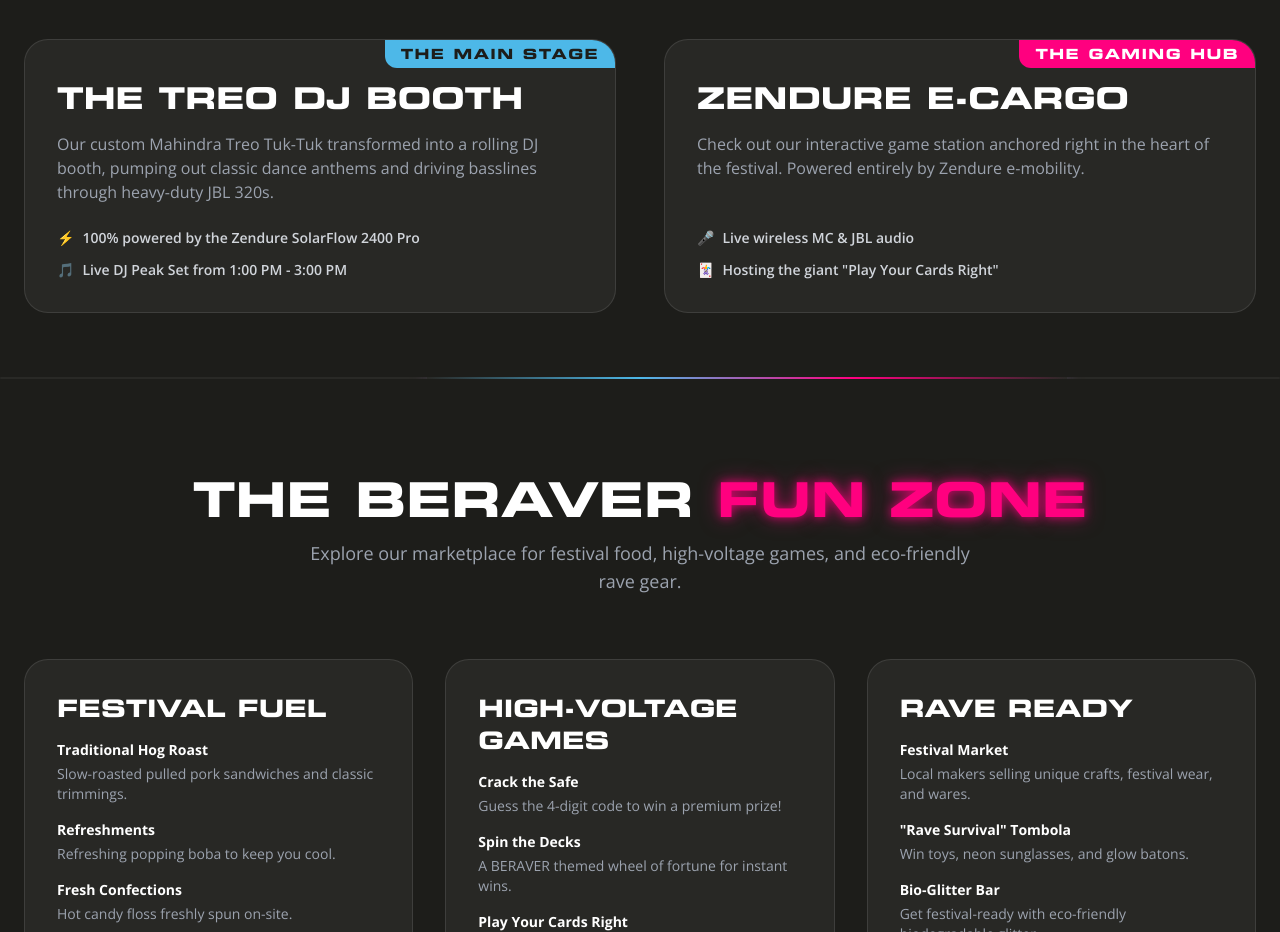
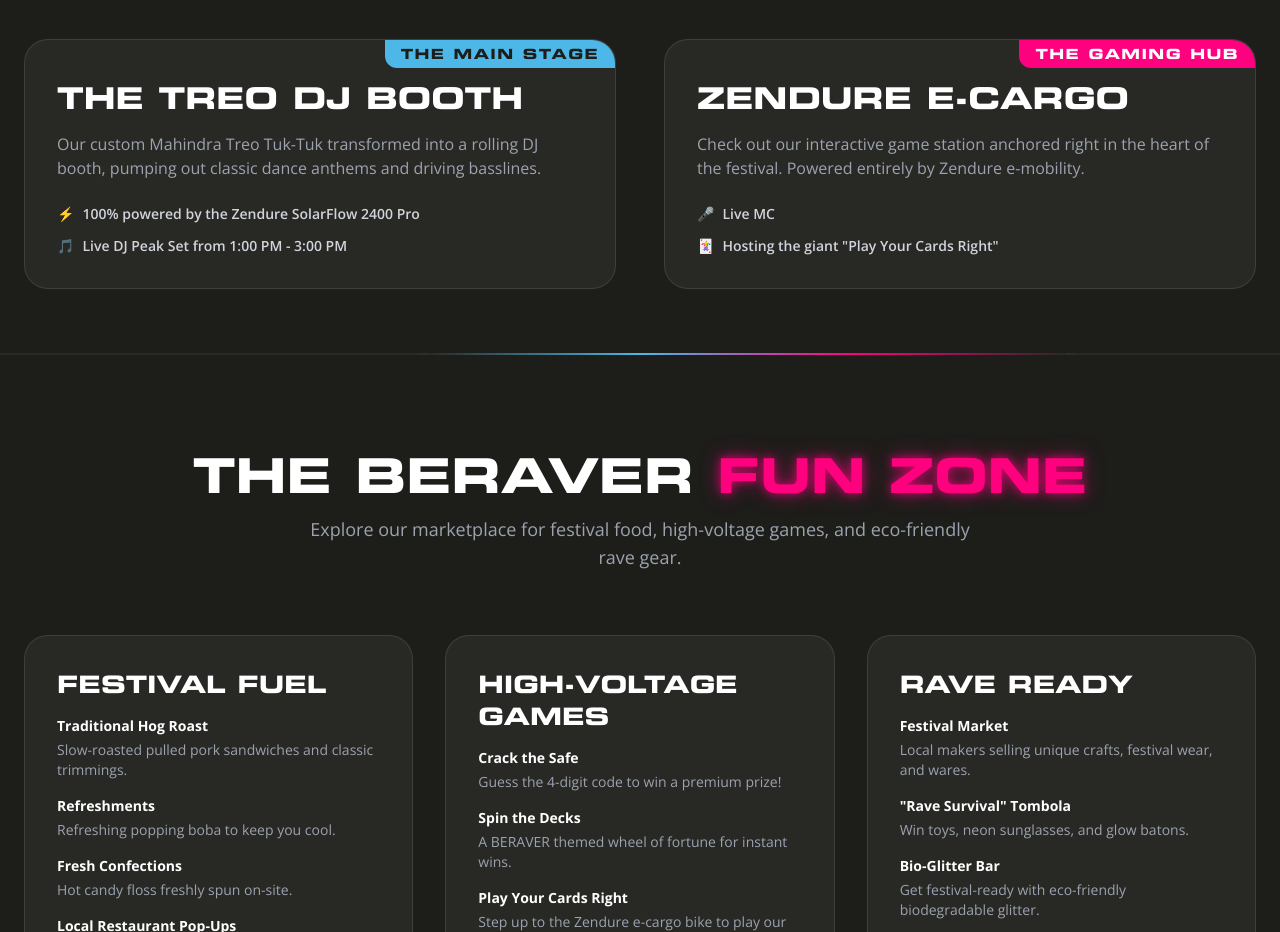
Before and after one commit to BeverleyRoundTable/BRT, a plain HTML site: page site/BeRaver.html in a window 1280 px wide. Shown: the part 1300-2232 px from the top of the page. Drawn offline with nearby package versions, Linux system fonts and the light colour scheme; no server answers; a web font is replaced by a local one.

Commit message:
Refine descriptions for DJ Booth and Gaming Hub

```diff
--- a/site/BeRaver.html
+++ b/site/BeRaver.html
@@ -165,7 +165,7 @@
                 <div class="bg-white/5 rounded-3xl p-8 border border-white/10 hover:border-beraverBlue/50 transition-colors duration-300 group relative overflow-hidden flex flex-col">
                     <div class="absolute top-0 right-0 bg-beraverBlue text-beraverDark font-heading font-bold text-sm px-4 py-1 rounded-bl-xl z-10 uppercase tracking-widest">The Main Stage</div>
                     <h3 class="text-3xl font-heading font-black text-white mb-4 mt-2 uppercase">The Treo DJ Booth</h3>
-                    <p class="text-gray-400 mb-6 flex-grow">Our custom Mahindra Treo Tuk-Tuk transformed into a rolling DJ booth, pumping out classic dance anthems and driving basslines through heavy-duty JBL 320s.</p>
+                    <p class="text-gray-400 mb-6 flex-grow">Our custom Mahindra Treo Tuk-Tuk transformed into a rolling DJ booth, pumping out classic dance anthems and driving basslines.</p>
                     <ul class="space-y-3 text-gray-300 text-sm font-semibold">
                         <li class="flex items-center gap-2"><span class="text-beraverBlue">⚡</span> 100% powered by the Zendure SolarFlow 2400 Pro</li>
                         <li class="flex items-center gap-2"><span class="text-beraverBlue">🎵</span> Live DJ Peak Set from 1:00 PM - 3:00 PM</li>
@@ -178,7 +178,7 @@
                     <h3 class="text-3xl font-heading font-black text-white mb-4 mt-2 uppercase">Zendure E-Cargo</h3>
                     <p class="text-gray-400 mb-6 flex-grow">Check out our interactive game station anchored right in the heart of the festival. Powered entirely by Zendure e-mobility.</p>
                     <ul class="space-y-3 text-gray-300 text-sm font-semibold">
-                        <li class="flex items-center gap-2"><span class="text-beraverPink">🎤</span> Live wireless MC & JBL audio</li>
+                        <li class="flex items-center gap-2"><span class="text-beraverPink">🎤</span> Live MC</li>
                         <li class="flex items-center gap-2"><span class="text-beraverPink">🃏</span> Hosting the giant "Play Your Cards Right"</li>
                     </ul>
                 </div>
```
